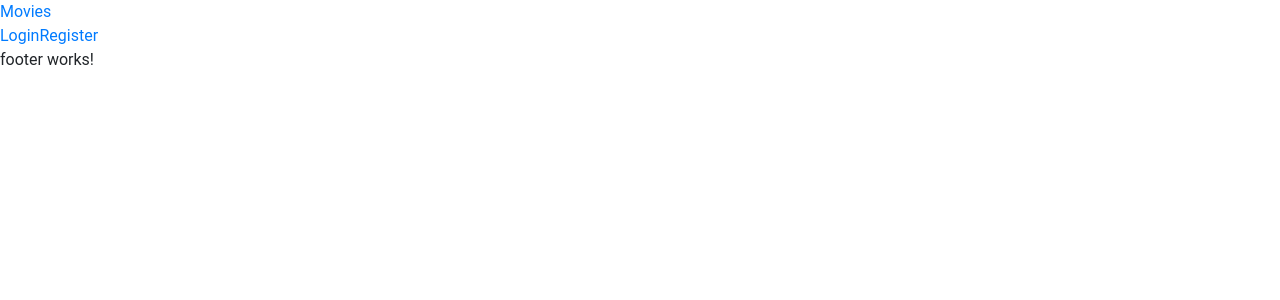
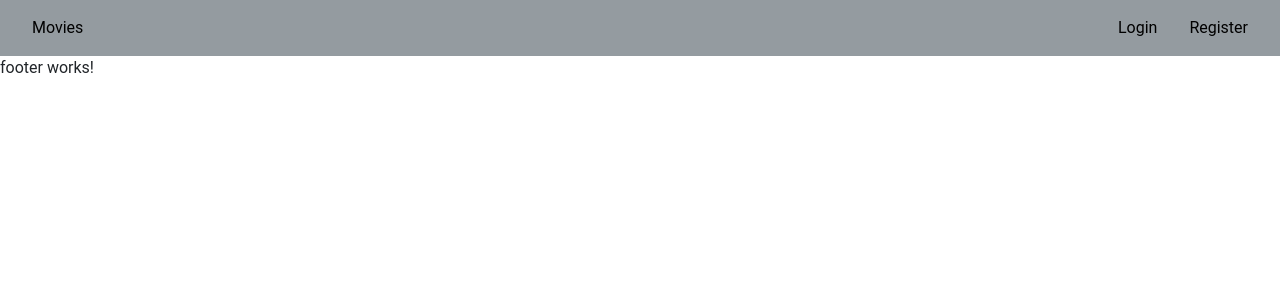
Before and after one commit to chsanleo/RentFilms_Front, an Angular app: page / in a window 1280 px wide. Shown: the top 300 px of the page. Built offline with nearby package versions, Linux system fonts and the light colour scheme.

Commit message:
Add style to header

```diff
--- a/src/app/components/header/header.component.scss
+++ b/src/app/components/header/header.component.scss
@@ -0,0 +1,14 @@
+@import '../../themeColor.scss';
+
+header {
+    display: flex;
+    justify-content: space-between;
+    background-color:$background;
+    padding: 1em;
+    a {
+        all: unset;
+        color: black;
+        padding: 1em;
+        cursor: pointer;
+    }
+}
```
